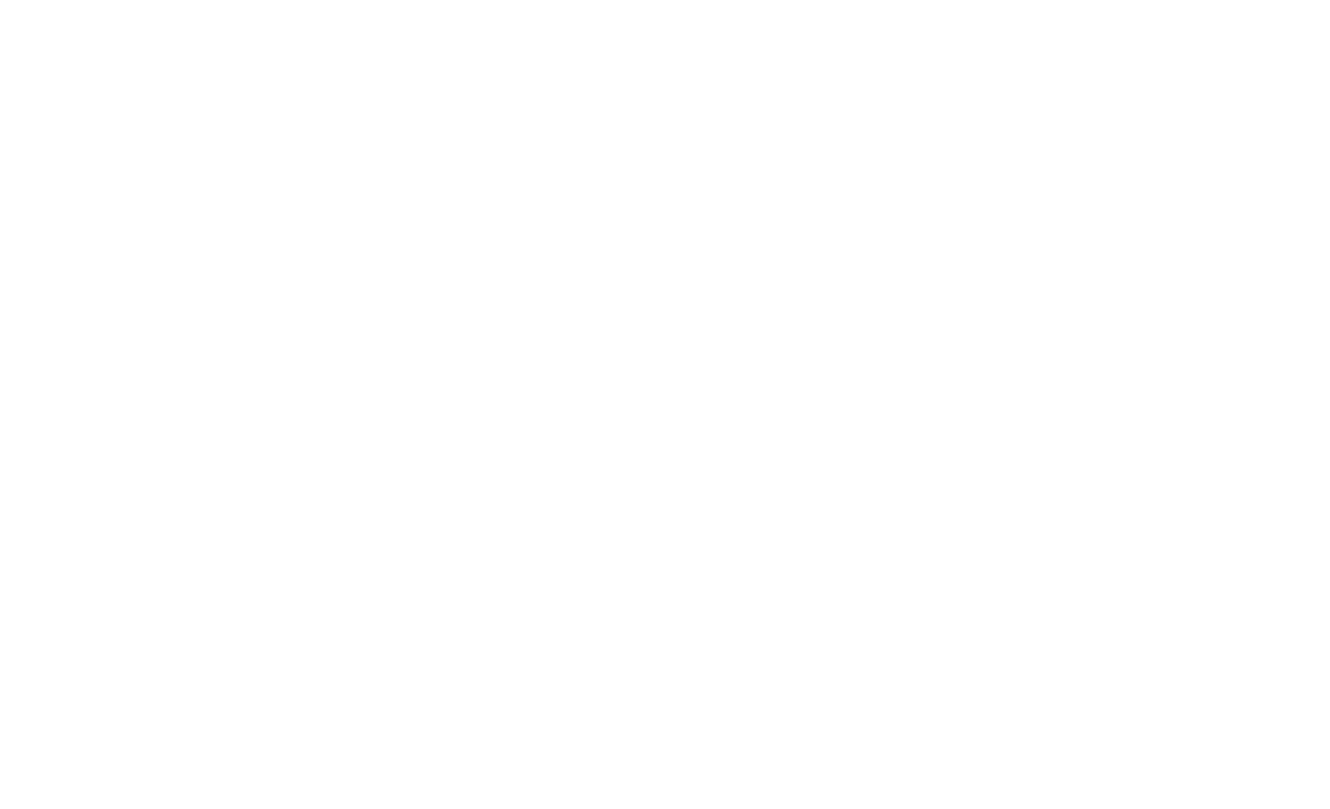
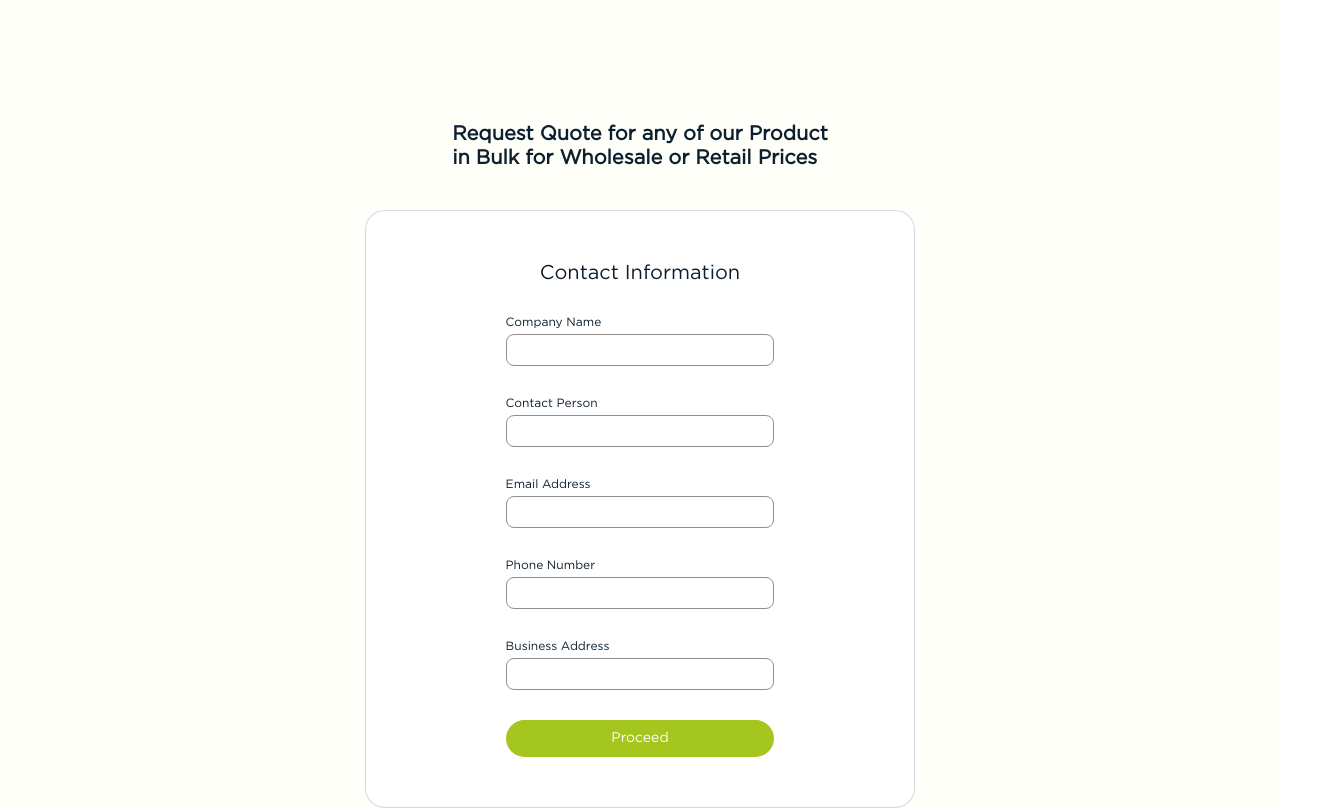
Before and after one commit to Abdulrafiudev/Uncle-Tobi, a React (Vite) app: page /Order in a window 1280 px wide. Before the commit this address had no page. Shown: the part 260-1069 px from the top of the page, 1330 px wide, since content can reach past the window. Before the commit the page ends 800 px from the top, so only its background shows below. Built offline with nearby package versions, Linux system fonts and the light colour scheme.

Commit message:
cmpleted the bulk order page

```diff
--- a/src/App.jsx
+++ b/src/App.jsx
@@ -3,6 +3,7 @@
 import Holding from "./pages/Holding Page/Holding_page"
 import Home from "./pages/Home_page/homepage"
 import Search_page from "./pages/search_page/search_page"
+import Bulk_order from "./pages/request_page/bulk_order"
 
 function App() {
   return (
@@ -12,6 +13,7 @@
           <Route path="/" element={<Holding />} />
           <Route path="/Home" element={<Home />} />
           <Route path="/Search" element={<Search_page />} />
+          <Route path="/Order" element={<Bulk_order />} />
         </Routes>
       </BrowserRouter>
     </>
--- /dev/null
+++ b/src/pages/request_page/bulk_order.css
@@ -0,0 +1,64 @@
+.bulk_order_form_container {
+  display: flex;
+  flex-direction: column;
+  width: 100%;
+  height: 120vh;
+  gap: 0;
+  background-color: #fdfff8;
+  align-items: center;
+  justify-content: center;
+  margin-top: 20px;
+  margin-bottom: 30px;
+}
+.center_bulk_order_form {
+  display: flex;
+  flex-direction: column;
+  width: 70%;
+  height: 100%;
+
+  align-items: center;
+  justify-content: center;
+}
+.bulk_order_note {
+  color: #0d1f2e;
+  font-size: 20px;
+  font-weight: 700;
+}
+.bulk_order_form {
+  position: relative;
+  width: 50%;
+  display: flex;
+  flex-direction: column;
+  align-items: center;
+  margin-top: -50px;
+  background-color: white;
+  border: 1px solid #7880874d;
+  border-radius: 20px;
+}
+.bulk_order_form_div {
+  display: flex;
+  flex-direction: column;
+  gap: 5px;
+  width: 60%;
+}
+.bulk_order_form_div label {
+  color: #0d1f2e;
+  font-size: 12px;
+}
+.bulk_order_form_div input {
+  height: 20px;
+}
+.proceed_button {
+  width: 60%;
+  color: white;
+  font-size: 14px;
+  background-color: #a4c61f;
+  padding: 10px 18px;
+  border-radius: 52px;
+  border: none;
+  cursor: pointer;
+}
+.contact_information_span {
+  color: #0d1f2e;
+  font-size: 20px;
+}
--- /dev/null
+++ b/src/pages/request_page/bulk_order.jsx
@@ -0,0 +1,56 @@
+import React from "react"
+import { useState } from "react"
+import "./bulk_order.css"
+import Header from "../../component/Header/header"
+import Search from "../../component/search/search"
+import Footer_4 from "../../component/footer_4/footer_4"
+
+function Bulk_order() {
+  // Handling showing user image when he is logged in
+  let [is_logged_in] = useState(true)
+
+  return (
+    <>
+      <Header logged_in={is_logged_in} />
+      <Search />
+      <div className="bulk_order_form_container">
+        <div className="center_bulk_order_form">
+          <span className="bulk_order_note">
+            Request Quote for any of our Product<br></br> in Bulk for Wholesale
+            or Retail Prices
+          </span>
+          <form className="bulk_order_form">
+            <span className="contact_information_span">
+              {" "}
+              Contact Information{" "}
+            </span>
+            <div className="bulk_order_form_div">
+              <label> Company Name </label>
+              <input />
+            </div>
+            <div className="bulk_order_form_div">
+              <label> Contact Person </label>
+              <input />
+            </div>
+            <div className="bulk_order_form_div">
+              <label> Email Address </label>
+              <input />
+            </div>
+            <div className="bulk_order_form_div">
+              <label> Phone Number </label>
+              <input />
+            </div>
+            <div className="bulk_order_form_div">
+              <label> Business Address </label>
+              <input />
+            </div>
+            <input type="submit" value="Proceed" className="proceed_button" />
+          </form>
+        </div>
+      </div>
+      <Footer_4 />
+    </>
+  )
+}
+
+export default Bulk_order
```
